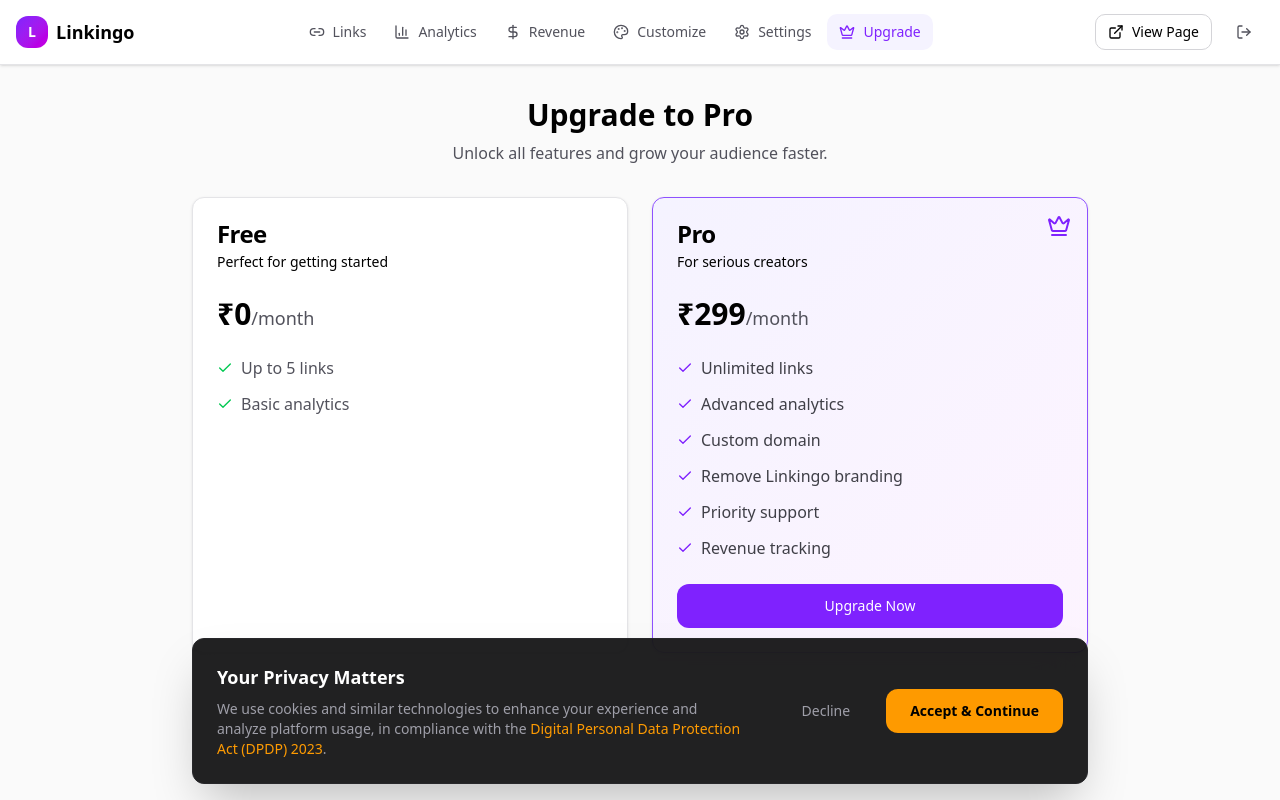
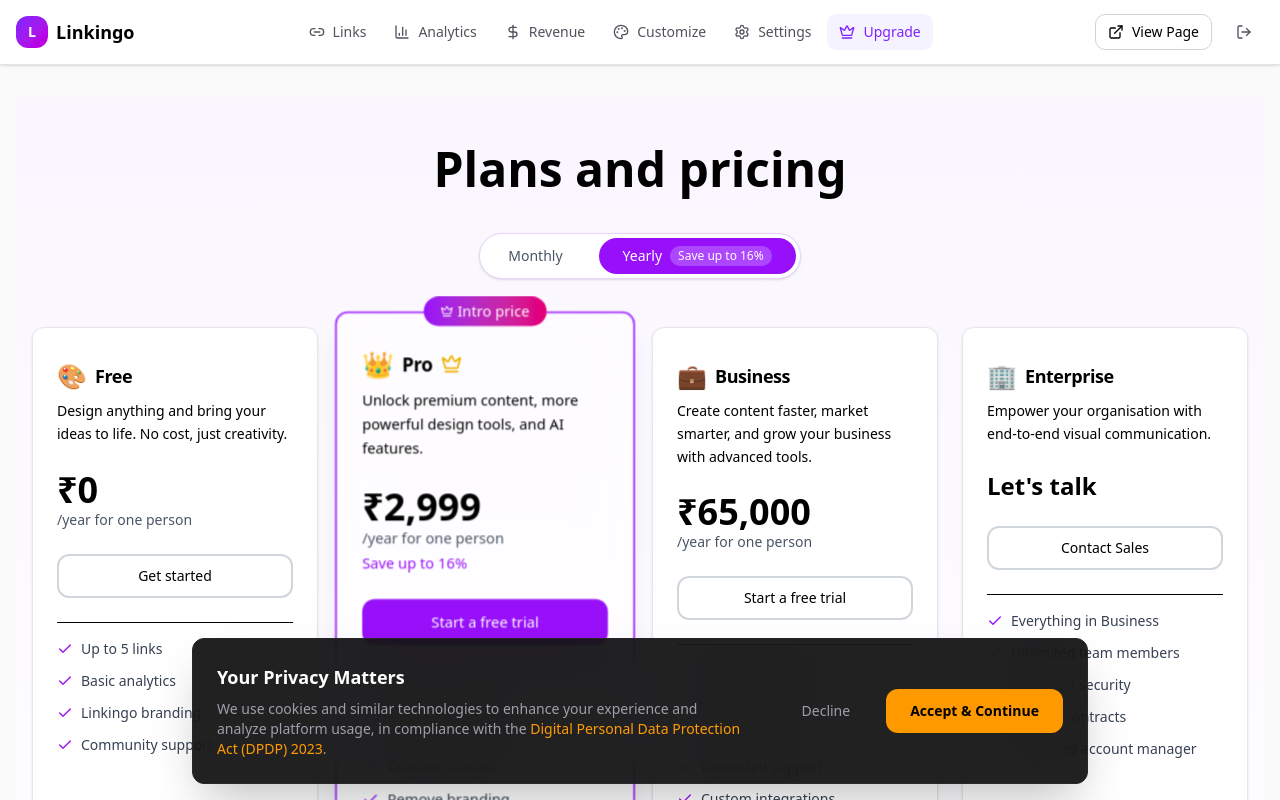
Before and after one commit to aitechquest2025/Linkingo, a Next.js app: page /dashboard/upgrade in a window 1280 px wide. Shown: the top 800 px of the page. Built offline with nearby package versions, Linux system fonts and the light colour scheme; no server answers.

Commit message:
feat: redesign upgrade page with modern purple gradient and 4-tier pricing

```diff
--- a/app/(dashboard)/dashboard/upgrade/page.tsx
+++ b/app/(dashboard)/dashboard/upgrade/page.tsx
@@ -1,68 +1,188 @@
+"use client";
+
+import { useState } from "react";
 import { Button } from "@/components/ui/button";
 import { Card, CardContent, CardDescription, CardHeader, CardTitle } from "@/components/ui/card";
 import { Check, Crown } from "lucide-react";
 
 export default function UpgradePage() {
-    const features = [
+    const [billingCycle, setBillingCycle] = useState<"monthly" | "yearly">("yearly");
+
+    const plans = [
+        {
+            name: "Free",
+            icon: "🎨",
+            price: 0,
+            description: "Design anything and bring your ideas to life. No cost, just creativity.",
+            features: [
+                "Up to 5 links",
+                "Basic analytics",
+                "Linkingo branding",
+                "Community support"
+            ],
+            cta: "Get started",
+            popular: false
+        },
+        {
+            name: "Pro",
+            icon: "👑",
+            price: billingCycle === "monthly" ? 299 : 2999,
+            description: "Unlock premium content, more powerful design tools, and AI features.",
+            features: [
                 "Unlimited links",
                 "Advanced analytics",
                 "Custom domain",
-        "Remove Linkingo branding",
+                "Remove branding",
                 "Priority support",
                 "Revenue tracking",
+                "Custom themes",
+                "API access"
+            ],
+            cta: "Start a free trial",
+            popular: true,
+            savings: billingCycle === "yearly" ? "Save up to 16%" : null
+        },
+        {
+            name: "Business",
+            icon: "💼",
+            price: billingCycle === "monthly" ? 6500 : 65000,
+            description: "Create content faster, market smarter, and grow your business with advanced tools.",
+            features: [
+                "Everything in Pro",
+                "Team collaboration",
+                "White label",
+                "Dedicated support",
+                "Custom integrations",
+                "SLA guarantee"
+            ],
+            cta: "Start a free trial",
+            popular: false
+        },
+        {
+            name: "Enterprise",
+            icon: "🏢",
+            price: null,
+            description: "Empower your organisation with end-to-end visual communication.",
+            features: [
+                "Everything in Business",
+                "Unlimited team members",
+                "Advanced security",
+                "Custom contracts",
+                "Dedicated account manager"
+            ],
+            cta: "Contact Sales",
+            popular: false
+        }
     ];
 
     return (
-        <div className="max-w-4xl mx-auto space-y-8">
-            <div className="text-center">
-                <h1 className="text-3xl font-bold text-black dark:text-white mb-2">Upgrade to Pro</h1>
-                <p className="text-zinc-600 dark:text-zinc-400">Unlock all features and grow your audience faster.</p>
+        <div className="min-h-screen bg-gradient-to-b from-purple-50 to-white py-12">
+            <div className="max-w-7xl mx-auto px-4">
+                {/* Header */}
+                <div className="text-center mb-12">
+                    <h1 className="text-5xl font-bold text-black mb-4">Plans and pricing</h1>
+
+                    {/* Billing Toggle */}
+                    <div className="inline-flex items-center gap-3 bg-white rounded-full p-1 shadow-sm border border-purple-200 mt-6">
+                        <button
+                            onClick={() => setBillingCycle("monthly")}
+                            className={`px-6 py-2 rounded-full text-sm font-medium transition-all ${billingCycle === "monthly"
+                                    ? "bg-purple-600 text-white"
+                                    : "text-gray-600 hover:text-black"
+                                }`}
+                        >
+                            Monthly
+                        </button>
+                        <button
+                            onClick={() => setBillingCycle("yearly")}
+                            className={`px-6 py-2 rounded-full text-sm font-medium transition-all flex items-center gap-2 ${billingCycle === "yearly"
+                                    ? "bg-purple-600 text-white"
+                                    : "text-gray-600 hover:text-black"
+                                }`}
+                        >
+                            Yearly
+                            <span className="bg-purple-500 text-white text-xs px-2 py-0.5 rounded-full">
+                                Save up to 16%
+                            </span>
+                        </button>
+                    </div>
                 </div>
 
-            <div className="grid md:grid-cols-2 gap-6">
-                <Card className="border-zinc-200 dark:border-zinc-800 bg-white dark:bg-zinc-900">
-                    <CardHeader>
-                        <CardTitle className="text-black dark:text-white">Free</CardTitle>
-                        <CardDescription>Perfect for getting started</CardDescription>
+                {/* Pricing Cards */}
+                <div className="grid md:grid-cols-2 lg:grid-cols-4 gap-6">
+                    {plans.map((plan) => (
+                        <Card
+                            key={plan.name}
+                            className={`relative ${plan.popular
+                                    ? "border-2 border-purple-500 shadow-xl scale-105"
+                                    : "border-gray-200 bg-white"
+                                }`}
+                        >
+                            {plan.popular && (
+                                <div className="absolute -top-4 left-1/2 -translate-x-1/2">
+                                    <div className="bg-gradient-to-r from-purple-600 to-pink-600 text-white px-4 py-1 rounded-full text-sm font-medium flex items-center gap-1">
+                                        <Crown className="h-3 w-3" />
+                                        Intro price
+                                    </div>
+                                </div>
+                            )}
+
+                            <CardHeader className="pt-8">
+                                <div className="flex items-center gap-2 mb-2">
+                                    <span className="text-2xl">{plan.icon}</span>
+                                    <CardTitle className="text-lg">{plan.name}</CardTitle>
+                                    {plan.popular && <Crown className="h-5 w-5 text-yellow-500" />}
+                                </div>
+                                <CardDescription className="text-sm leading-relaxed">
+                                    {plan.description}
+                                </CardDescription>
                             </CardHeader>
-                    <CardContent>
-                        <div className="text-3xl font-bold text-black dark:text-white mb-6">₹0<span className="text-lg font-normal text-zinc-600 dark:text-zinc-400">/month</span></div>
-                        <ul className="space-y-3">
-                            <li className="flex items-center text-zinc-600 dark:text-zinc-400">
-                                <Check className="mr-2 h-4 w-4 text-green-500" />
-                                Up to 5 links
+
+                            <CardContent className="space-y-6">
+                                {/* Price */}
+                                <div>
+                                    {plan.price !== null ? (
+                                        <>
+                                            <div className="text-4xl font-bold text-black">
+                                                ₹{plan.price.toLocaleString()}
+                                            </div>
+                                            <div className="text-sm text-gray-600">
+                                                /{billingCycle === "yearly" ? "year" : "month"} for one person
+                                            </div>
+                                            {plan.savings && (
+                                                <div className="text-sm text-purple-600 font-medium mt-1">
+                                                    {plan.savings}
+                                                </div>
+                                            )}
+                                        </>
+                                    ) : (
+                                        <div className="text-2xl font-bold text-black">Let's talk</div>
+                                    )}
+                                </div>
+
+                                {/* CTA Button */}
+                                <Button
+                                    className={`w-full ${plan.popular
+                                            ? "bg-purple-600 hover:bg-purple-700 text-white"
+                                            : "bg-white border-2 border-gray-300 text-black hover:bg-gray-50"
+                                        }`}
+                                >
+                                    {plan.cta}
+                                </Button>
+
+                                {/* Features */}
+                                <ul className="space-y-3 pt-4 border-t">
+                                    {plan.features.map((feature, idx) => (
+                                        <li key={idx} className="flex items-start gap-2 text-sm">
+                                            <Check className="h-4 w-4 text-purple-600 mt-0.5 flex-shrink-0" />
+                                            <span className="text-gray-700">{feature}</span>
                                         </li>
-                            <li className="flex items-center text-zinc-600 dark:text-zinc-400">
-                                <Check className="mr-2 h-4 w-4 text-green-500" />
-                                Basic analytics
-                            </li>
+                                    ))}
                                 </ul>
                             </CardContent>
                         </Card>
-
-                <Card className="border-violet-500 dark:border-violet-600 bg-gradient-to-br from-violet-50 to-fuchsia-50 dark:from-violet-950/30 dark:to-fuchsia-950/30 relative overflow-hidden">
-                    <div className="absolute top-4 right-4">
-                        <Crown className="h-6 w-6 text-violet-600 dark:text-violet-400" />
+                    ))}
                 </div>
-                    <CardHeader>
-                        <CardTitle className="text-black dark:text-white">Pro</CardTitle>
-                        <CardDescription>For serious creators</CardDescription>
-                    </CardHeader>
-                    <CardContent>
-                        <div className="text-3xl font-bold text-black dark:text-white mb-6">₹299<span className="text-lg font-normal text-zinc-600 dark:text-zinc-400">/month</span></div>
-                        <ul className="space-y-3 mb-6">
-                            {features.map((feature) => (
-                                <li key={feature} className="flex items-center text-zinc-700 dark:text-zinc-300">
-                                    <Check className="mr-2 h-4 w-4 text-violet-600 dark:text-violet-400" />
-                                    {feature}
-                                </li>
-                            ))}
-                        </ul>
-                        <Button className="w-full bg-violet-600 hover:bg-violet-700 text-white">
-                            Upgrade Now
-                        </Button>
-                    </CardContent>
-                </Card>
             </div>
         </div>
     );
```
Lines whose indentation alone changed are shown as unchanged.
